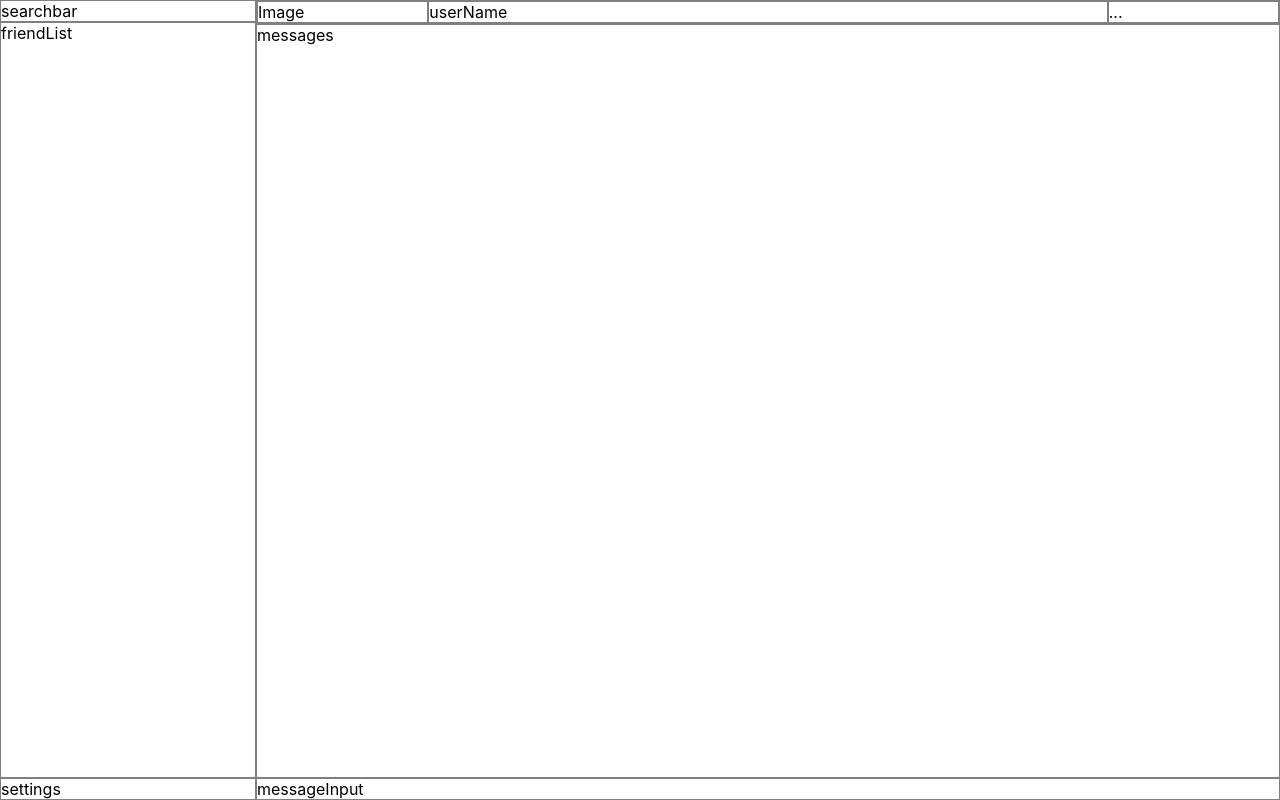
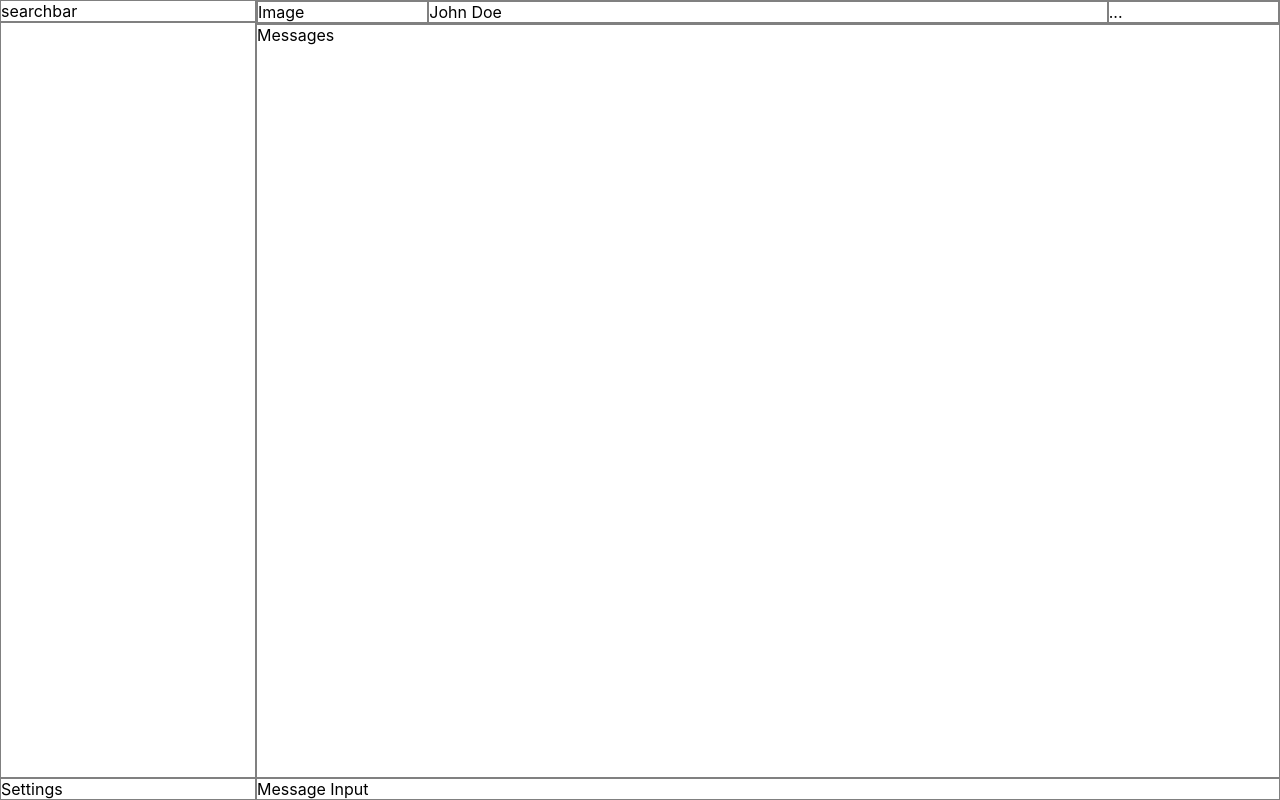
Before and after one commit to aysegulHalamoglu/chat-app, a React (Create React App) app in the folder my-chat-app/: page / in a window 1280 px wide. Both pictures are taken after typing "Sample", "Sample", "Sample" into the empty fields and a click on the button "LOGIN". Built offline with nearby package versions, Linux system fonts and the light colour scheme.

Commit message:
[ADD] chat components scheme

```diff
--- a/my-chat-app/src/pages/Chat.js
+++ /dev/null
@@ -1,5 +0,0 @@
-import React from "react";
-
-export default function Chat() {
-  return <div className="chatContainer"></div>;
-}
--- a/my-chat-app/src/pages/Chat/Chat.js
+++ b/my-chat-app/src/pages/Chat/Chat.js
@@ -1,21 +1,22 @@
 import React from "react";
 import "./Chat.css";
+import UserHeader from "./components/UserHeader";
+import SearchInput from "./components/SearchInput";
+import FriendList from "./components/FriendList";
+import Settings from "./components/Settings";
+import MessageInput from "./components/MessageInput";
 export default function Chat() {
   return (
     <div className="chatContainer">
       <div className="left-side">
-        <div className="searchbar">searchbar</div>
-        <div className="friendList">friendList</div>
-        <div className="settings">settings</div>
+        <SearchInput />
+        <FriendList />
+        <Settings />
       </div>
       <div className="right-side">
-        <div className="userHeader">
-          <div className="userImage">Image</div>
-          <div className="userName">userName</div>
-          <div className="more">...</div>
-        </div>
-        <div className="messages">messages</div>
-        <div className="messageInput">messageInput</div>
+        <UserHeader />
+        <div className="messages">Messages</div>
+        <MessageInput />
       </div>
     </div>
   );
--- /dev/null
+++ b/my-chat-app/src/pages/Chat/components/FriendList.js
@@ -0,0 +1,5 @@
+import React from "react";
+
+export default function FriendList() {
+  return <div className="friendList"></div>;
+}
--- /dev/null
+++ b/my-chat-app/src/pages/Chat/components/MessageInput.js
@@ -0,0 +1,5 @@
+import React from "react";
+
+export default function MessageInput() {
+  return <div className="messageInput">Message Input</div>;
+}
--- /dev/null
+++ b/my-chat-app/src/pages/Chat/components/SearchInput.js
@@ -0,0 +1,5 @@
+import React from "react";
+
+export default function SearchInput() {
+  return <div className="searchbar">searchbar</div>;
+}
--- /dev/null
+++ b/my-chat-app/src/pages/Chat/components/Settings.js
@@ -0,0 +1,5 @@
+import React from "react";
+
+export default function Settings() {
+  return <div className="settings">Settings</div>;
+}
--- /dev/null
+++ b/my-chat-app/src/pages/Chat/components/UserHeader.js
@@ -0,0 +1,13 @@
+import React, { useContext } from "react";
+import { LoginContext } from "../../../context/LoginContext";
+
+export default function UserHeader() {
+  const {} = useContext(LoginContext);
+  return (
+    <div className="userHeader">
+      <div className="userImage">Image</div>
+      <div className="userName"> John Doe</div>
+      <div className="more">...</div>
+    </div>
+  );
+}
```
